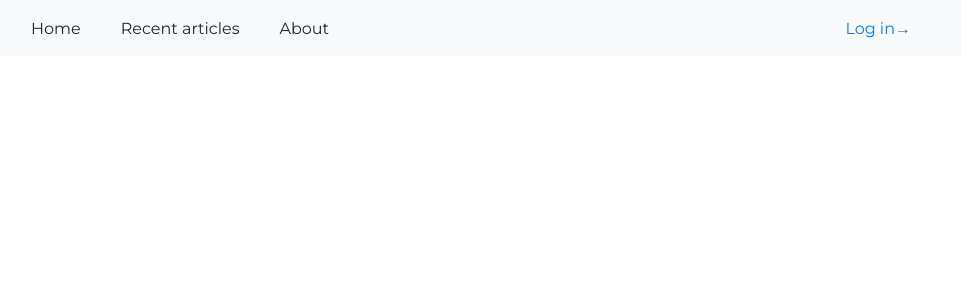
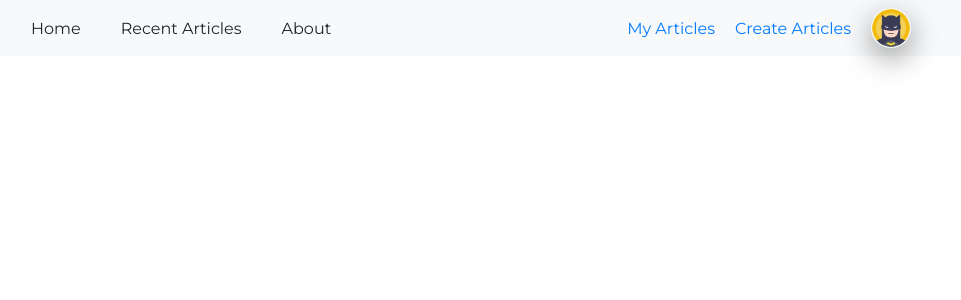
Before and after one commit to smil3cz/react-blog-app, a React (Create React App) app: page / in a window 1280 px wide. Shown: the top 300 px of the page, without its empty margins (169-1130 px from the left). Built offline with nearby package versions, Linux system fonts and the light colour scheme.

Commit message:
finished basic layout and styling of component

```diff
--- a/src/components/Header/Header.jsx
+++ b/src/components/Header/Header.jsx
@@ -1,8 +1,7 @@
 const Header = ({ headerAccount }) => {
-  let userIsLogged = false;
+  let userIsLogged = true;
   return (
     <header className="header">
-      <div className="header__container">
       <div className="header__menu">
         <ul className="header__links">
           <li className="header__link-item">
@@ -12,7 +11,7 @@ const Header = ({ headerAccount }) => {
           </li>
           <li className="header__link-item">
             <a href="#" className="header__link">
-                Recent articles
+              Recent Articles
             </a>
           </li>
           <li className="header__link-item">
@@ -31,7 +30,6 @@ const Header = ({ headerAccount }) => {
           headerAccount
         )}
       </div>
-      </div>
     </header>
   );
 };
--- a/src/components/Header/styles.scss
+++ b/src/components/Header/styles.scss
@@ -2,15 +2,20 @@
 
 .header {
   display: flex;
+  justify-content: space-between;
   align-items: center;
   height: 7vh;
   padding: 0 20rem;
   background-color: $header-grey;
 
-  &__container {
-    width: 100%;
+  &__menu {
+    flex: 1 1 auto;
+  }
+  &__account {
     display: flex;
-    justify-content: space-between;
+    align-items: center;
+    justify-content: flex-end;
+    flex: 1 1 auto;
   }
   &__links {
     display: flex;
--- a/src/components/HeaderAccount/HeaderAccount.jsx
+++ b/src/components/HeaderAccount/HeaderAccount.jsx
@@ -1,5 +1,22 @@
+import { Fragment } from "react";
+import avatar from "./images/avatar.png";
+
 const HeaderAccount = () => {
-  return <div>Account</div>;
+  return (
+    <Fragment>
+      <div className="header__account-menu">
+        <a href="#" className="header__account-link">
+          My Articles
+        </a>
+        <a href="#" className="header__account-link">
+          Create Articles
+        </a>
+      </div>
+      <div className="header__account-avatar">
+        <img src={avatar} alt="User Avatar" />
+      </div>
+    </Fragment>
+  );
 };
 
 export default HeaderAccount;
--- a/src/components/HeaderAccount/styles.scss
+++ b/src/components/HeaderAccount/styles.scss
@@ -0,0 +1,27 @@
+@import "../../styles/abstracts/variables";
+
+.header__account {
+  &-link {
+    margin-right: 2rem;
+
+    &:link,
+    &:visited {
+      text-decoration: none;
+      color: $btn-primary;
+      font-size: 1.6rem;
+    }
+    &:active {
+      color: $text-primary;
+    }
+  }
+
+  &-avatar {
+    width: 4rem;
+    height: 4rem;
+    border-radius: 50%;
+    box-shadow: $modal-shadow;
+    img {
+      height: 100%;
+    }
+  }
+}
--- a/src/styles/abstracts/_variables.scss
+++ b/src/styles/abstracts/_variables.scss
@@ -21,7 +21,7 @@ $btn-secondary: #6c757d;
 
 // SHADOWS
 
-$modal-shadow: 0 1.6rem 4.8rem rgba(0, 0, 0, 0.175);
+$modal-shadow: 0 1rem 3rem rgba(0, 0, 0, 0.4);
 
 // BORDER RADIUS
 $border-r-8px: 0.8rem;
```
Also changed, not shown: src/components/HeaderAccount/images/avatar.png (added). Lines whose indentation alone changed are shown as unchanged.
